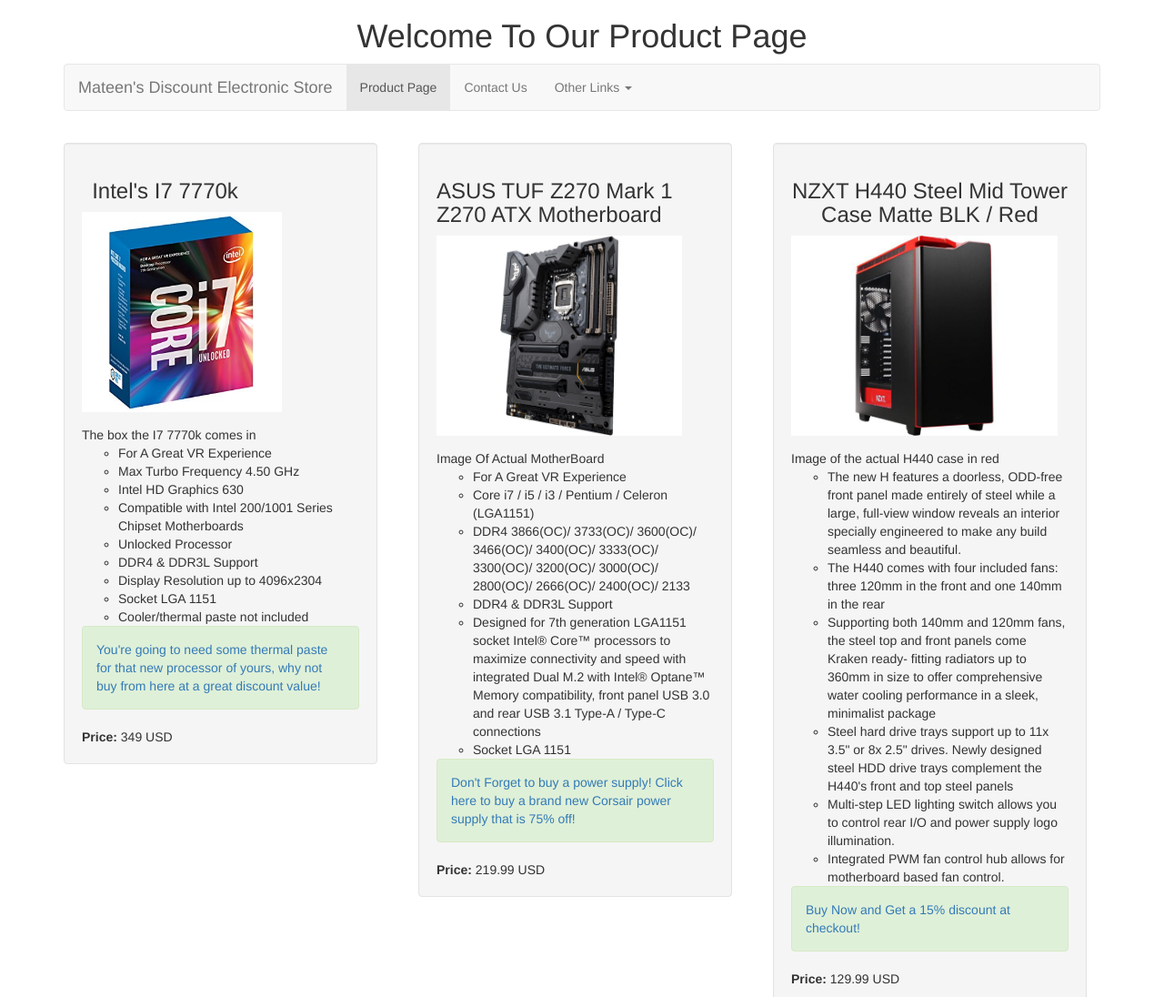
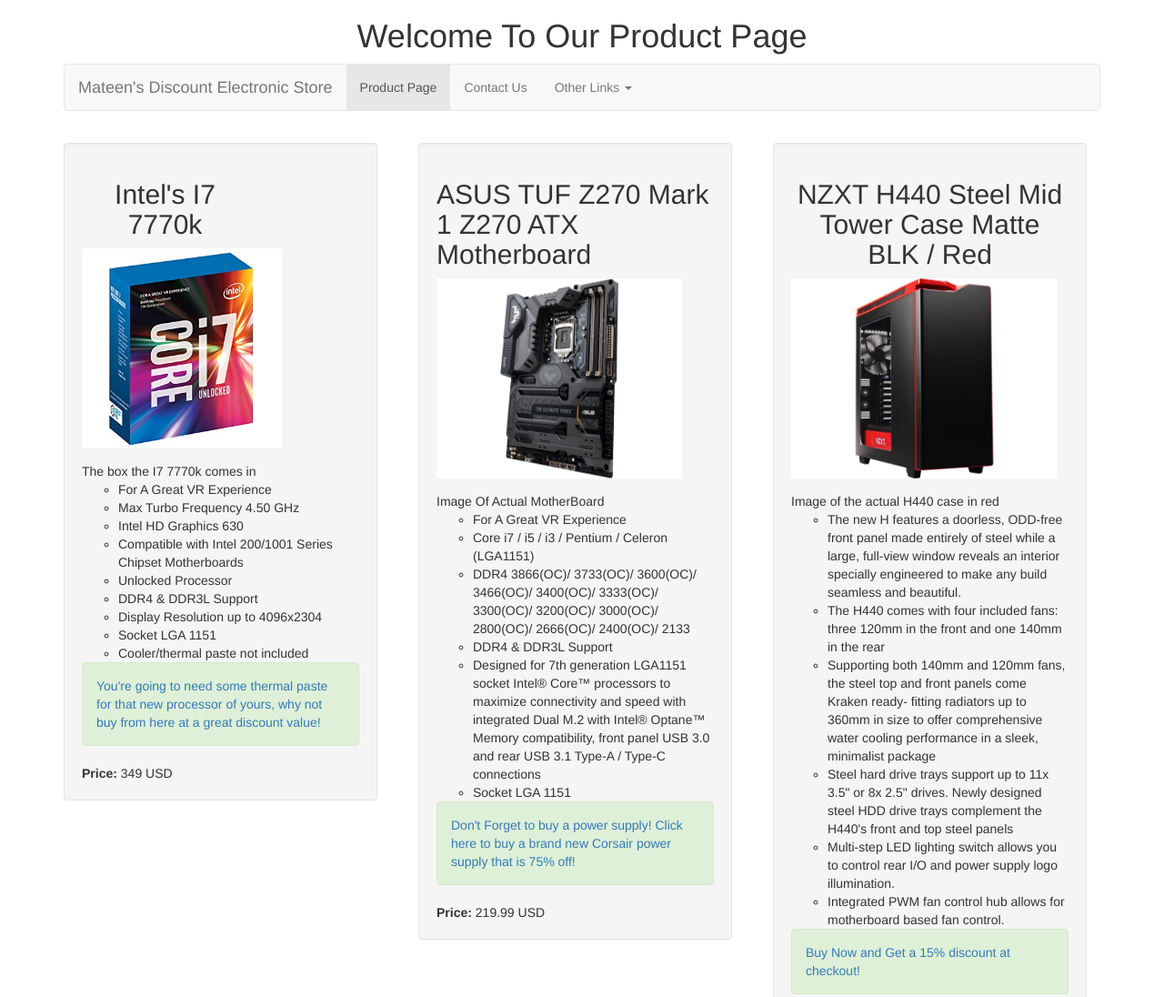
Before and after one commit to friendo9876/MI-449-SS17-740-html-semantic-elements-5BSgA-, a plain HTML site: page index.html in a window 1280 px wide. Shown: the top 1096 px of the page at 91% size. Drawn offline with nearby package versions, Linux system fonts and the light colour scheme.

Commit message:
ok NOW I have actually fixed the header

```diff
--- a/index.html
+++ b/index.html
@@ -47,7 +47,7 @@
           <ul class="nav">
             <div class="col-sm-4">
               <article class="well" style="margin: 15px 15px 15px 0">
-                <header style="width:60%; text-align:center;"><h3>Intel's I7 7770k</h3></header>
+                <h2 style="width:60%; text-align:center;">Intel's I7 7770k</h2>
                 <figure>
                   <img src="images/i7_7770k.jpg" alt="Image of an Intel i7 7770k processor" width="220px">
                   <figcaption>The box the I7 7770k comes in</figcaption>
@@ -71,7 +71,7 @@
             </div>
             <div class="col-sm-4">
               <article class="well" style="margin: 15px 15px 15px 0">
-                <header><h3>ASUS TUF Z270 Mark 1 Z270 ATX Motherboard</h3></header>
+                <h2>ASUS TUF Z270 Mark 1 Z270 ATX Motherboard</h2>
                 <figure>
                   <img src="images/asus_motherboard.jpg" alt="Image of Asus MotherBoard" width="270px" height="220px">
                   <figcaption>Image Of Actual MotherBoard</figcaption>
@@ -92,7 +92,7 @@
             </div>
             <div class="col-sm-4">
               <article class="well" style="margin: 15px 15px 15px 0">
-                <header style="text-align:center;"><h3>NZXT H440 Steel Mid Tower Case Matte BLK / Red</h3></header>
+                <h2 style="text-align:center;">NZXT H440 Steel Mid Tower Case Matte BLK / Red</h2>
                 <figure>
                   <img src="images/nzxt_case.jpg" alt="Image of an NZXT H440 Mid Tower Case" height="220px">
                   <figcaption>Image of the actual H440 case in red</figcaption>
```
